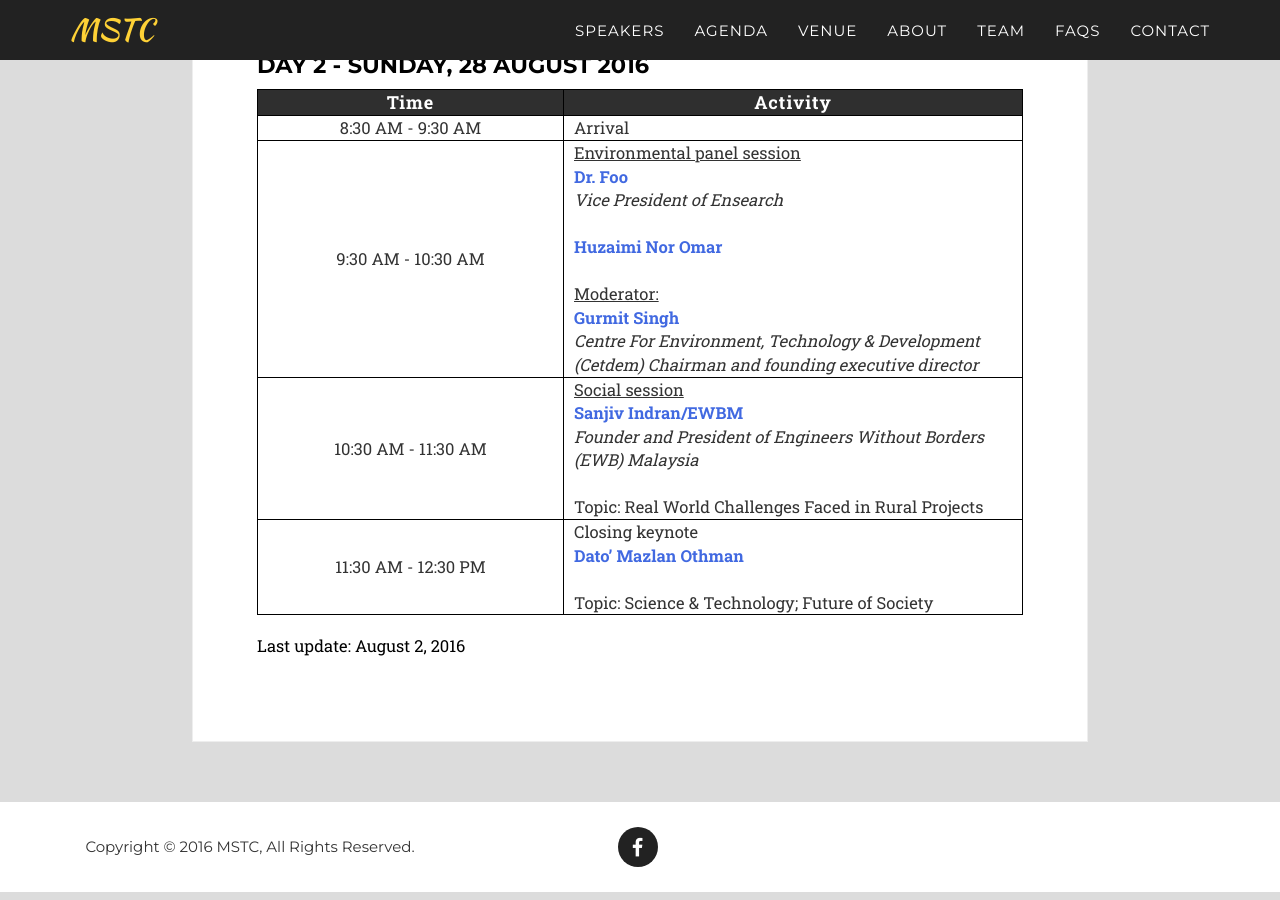
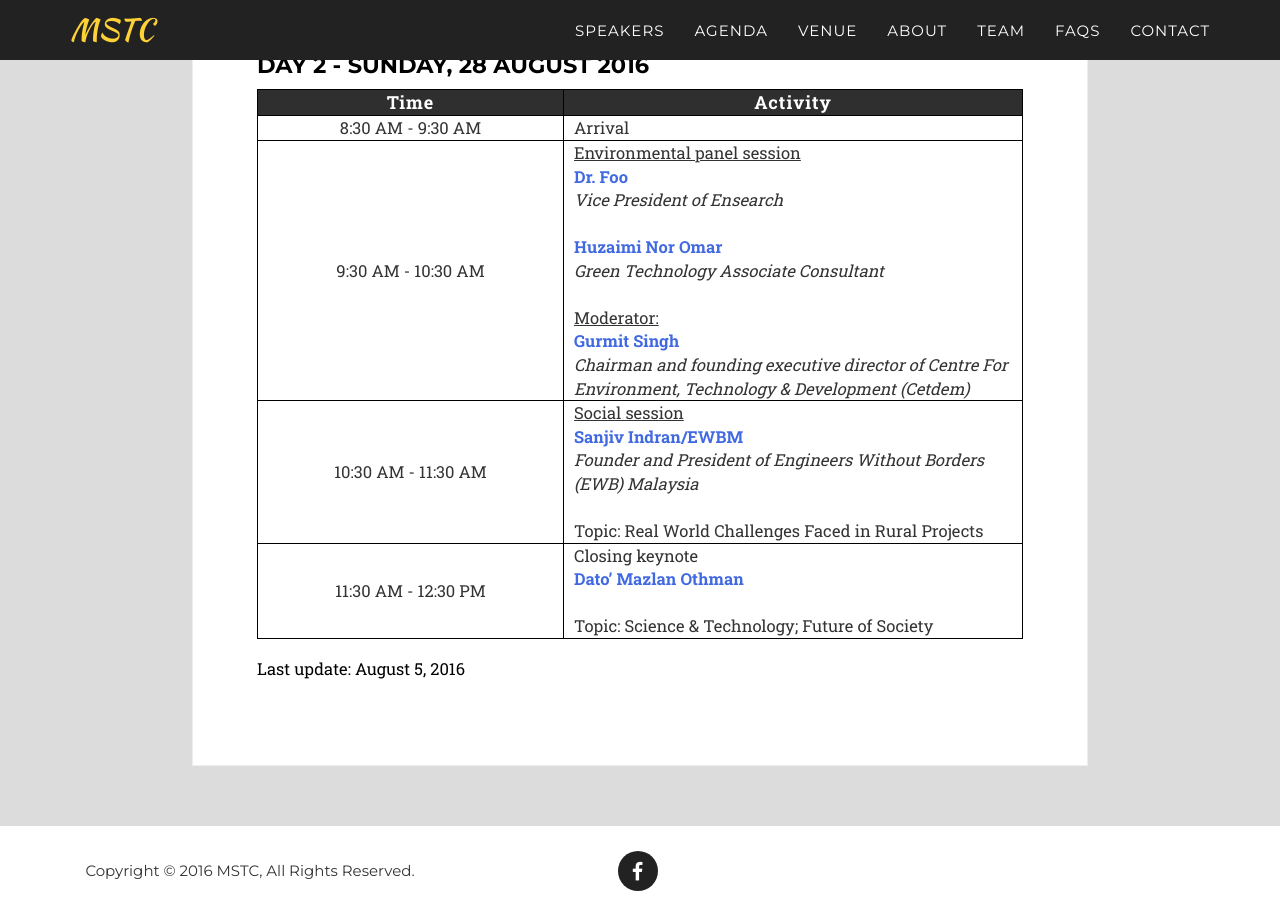
Before and after one commit to msiastc/msiastc.github.io, a Jekyll site: the page built from _pages/agenda.html, in a window 1280 px wide and 900 px high, scrolled down 1211 px. Built offline with Jekyll 4.4.1, drawn with Linux system fonts in a browser that asks for light colours; some web fonts are replaced.

```diff
--- a/_pages/agenda.html
+++ b/_pages/agenda.html
@@ -71,7 +71,7 @@ title: Agenda
             </tr>
             <tr>
                 <td>9:30 AM - 10:30 AM</td>
-                <td><u>Environmental panel session</u><br><b>Dr. Foo</b><br><i>Vice President of Ensearch</i><br><br><b>Huzaimi Nor Omar</b><br><br><u>Moderator:</u><br><b>Gurmit Singh</b><br><i>Centre For Environment, Technology & Development (Cetdem) Chairman and founding executive director </i></td>
+                <td><u>Environmental panel session</u><br><b>Dr. Foo</b><br><i>Vice President of Ensearch</i><br><br><b>Huzaimi Nor Omar</b><br><i>Green Technology Associate Consultant</i><br><br><u>Moderator:</u><br><b>Gurmit Singh</b><br><i>Chairman and founding executive director of Centre For Environment, Technology & Development (Cetdem)</i></td>
             </tr>
             <tr>
                 <td>10:30 AM - 11:30 AM</td>
@@ -83,5 +83,5 @@ title: Agenda
             </tr>
         </table>
 
-        <p>Last update: August 2, 2016</p>
+        <p>Last update: August 5, 2016</p>
     </div>
--- a/_pages/team.html
+++ b/_pages/team.html
@@ -177,7 +177,7 @@ title: Team Member
     <h1 class="team-h1">List of Ambassadors (Marketing)<br>Malaysian Students’ Technology Conference (MSTC)</h1>
 
     <div class="team-member">
-      <img class="team-photo" src="https://s.gravatar.com/avatar/fd7e9badcf33be58f044693a0a5de587?s=160">
+      <img class="team-photo" src="img/team/melvin-chia.jpg">
       <h3>Chia Wei Yeh</h3>
       <a class="email" href="mailto:melvinchia96@gmail.com"><span >E-Mail</span></a>
     </div>
```
Also changed, not shown: _posts/2014-07-14-project-5.markdown (added, +12 -0 lines), img/speaker/gurmit-singh.jpg (added), img/team/melvin-chia.jpg (added).
